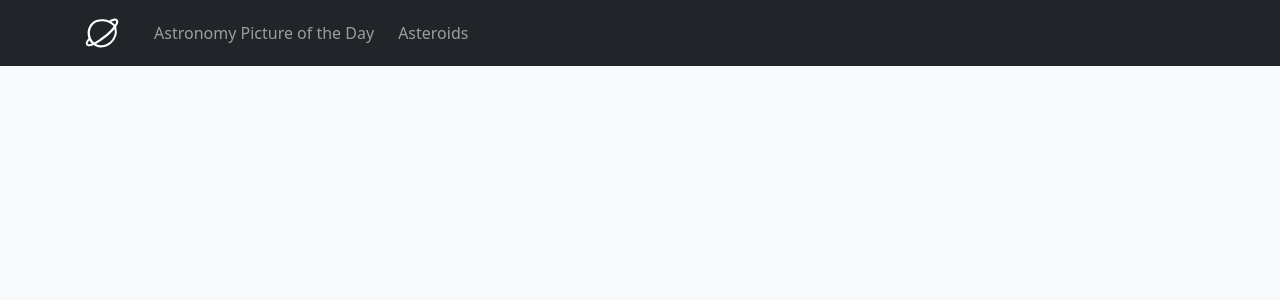
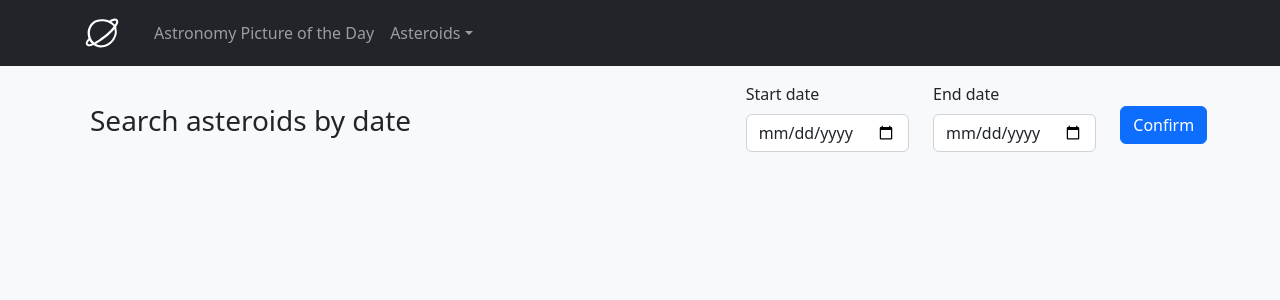
Before and after one commit to jterkalski/react-nasa-app, a React (Create React App) app: page /asteroids_search in a window 1280 px wide. Shown: the top 300 px of the page. Built offline with nearby package versions, Linux system fonts and the light colour scheme.

Commit message:
added AsteroidsSearch page

```diff
--- a/src/App.js
+++ b/src/App.js
@@ -4,16 +4,21 @@ import { Container } from 'react-bootstrap';
 import Home from './pages/Home';
 import Apod from './pages/Apod';
 import Asteroids from './pages/Asteroids';
+import AsteroidsSearch from './pages/AsteroidsSearch';
 
 const App = () => {
     return (
         <div style={{ width: '100%' }}>
             <Navbar />
-            <Container className='mb-4'>
+            <Container className="mb-4">
                 <Routes>
-                    <Route path='/' element={<Home />} />
-                    <Route path='/apod' element={<Apod />} />
-                    <Route path='/asteroids' element={<Asteroids />} />
+                    <Route path="/" element={<Home />} />
+                    <Route path="/apod" element={<Apod />} />
+                    <Route path="/asteroids" element={<Asteroids />} />
+                    <Route
+                        path="/asteroids_search"
+                        element={<AsteroidsSearch />}
+                    />
                 </Routes>
             </Container>
         </div>
--- /dev/null
+++ b/src/components/AsteroidsDateSelect.js
@@ -0,0 +1,17 @@
+import { Form } from 'react-bootstrap';
+
+const AsteroidsDateSelect = ({ label, onChange }) => {
+    return (
+        <Form>
+            <Form.Group className="mb-3" controlId="formBasicDate">
+                <Form.Label>{label}</Form.Label>
+                <Form.Control
+                    type="date"
+                    onChange={(e) => onChange(e.target.value)}
+                />
+            </Form.Group>
+        </Form>
+    );
+};
+
+export default AsteroidsDateSelect;
--- a/src/components/AsteroidsTooltip.js
+++ b/src/components/AsteroidsTooltip.js
@@ -1,4 +1,3 @@
-import Button from 'react-bootstrap/Button';
 import OverlayTrigger from 'react-bootstrap/OverlayTrigger';
 import Tooltip from 'react-bootstrap/Tooltip';
 
@@ -8,19 +7,18 @@ const tooltipText =
 const TooltipPositionedExample = () => {
     return (
         <OverlayTrigger
-            key='bottom'
-            placement='bottom'
+            key="bottom"
+            placement="bottom"
             overlay={
                 <Tooltip
                     id={`tooltip-bottom`}
-                    style={{ width: '150px', marginTop: '15px' }}
-                >
+                    style={{ width: '150px', marginTop: '15px' }}>
                     {tooltipText}
                 </Tooltip>
-            }
-        >
+            }>
             <img
-                src='./icons/info-circle.svg'
+                src="./icons/info-circle.svg"
+                alt="info-circle"
                 style={{
                     height: '14px',
                     position: 'relative',
--- a/src/components/Navbar.js
+++ b/src/components/Navbar.js
@@ -1,20 +1,33 @@
-import { Container, Nav, Navbar as NavbarBs } from 'react-bootstrap';
+import {
+    Container,
+    Nav,
+    Navbar as NavbarBs,
+    NavDropdown,
+} from 'react-bootstrap';
 import { NavLink } from 'react-router-dom';
 
 const Navbar = () => {
     return (
-        <NavbarBs bg='dark' variant='dark'>
+        <NavbarBs bg="dark" variant="dark">
             <Container>
-                <NavbarBs.Brand to='/' as={NavLink}>
-                    <img src='./orbit.svg' alt='orbit-logo' />
+                <NavbarBs.Brand to="/" as={NavLink}>
+                    <img src="./orbit.svg" alt="orbit-logo" />
                 </NavbarBs.Brand>
-                <Nav className='me-auto'>
-                    <Nav.Link to='/apod' as={NavLink} className='ms-2 m-auto'>
+                <Nav className="me-auto">
+                    <Nav.Link to="/apod" as={NavLink} className="ms-2 m-auto">
                         Astronomy Picture of the Day
                     </Nav.Link>
-                    <Nav.Link to='/asteroids' as={NavLink} className='ms-2 m-auto'>
-                        Asteroids
-                    </Nav.Link>
+                    <NavDropdown
+                        id="nav-dropdown-dark-example"
+                        title="Asteroids"
+                        menuVariant="dark">
+                        <NavDropdown.Item href="/asteroids">
+                            Browse
+                        </NavDropdown.Item>
+                        <NavDropdown.Item href="/asteroids_search">
+                            Search by date
+                        </NavDropdown.Item>
+                    </NavDropdown>
                 </Nav>
             </Container>
         </NavbarBs>
--- a/src/pages/Asteroids.js
+++ b/src/pages/Asteroids.js
@@ -4,6 +4,7 @@ import AsteroidsTable from '../components/AsteroidsTable';
 import { apiKey } from '../data/data';
 import axios from 'axios';
 import Loader from '../components/Loader';
+import { Container } from 'react-bootstrap';
 
 const Asteroids = () => {
     const [loading, setLoading] = useState(true);
@@ -41,7 +42,7 @@ const Asteroids = () => {
     };
 
     return (
-        <div className='pb-2'>
+        <Container className="pb-2">
             {totalPages && (
                 <AsteroidsConfigBar
                     page={page}
@@ -56,7 +57,7 @@ const Asteroids = () => {
                     <AsteroidsTable asteroidsData={asteroidsData} />
                 </div>
             )}
-        </div>
+        </Container>
     );
 };
 
--- /dev/null
+++ b/src/pages/AsteroidsSearch.js
@@ -0,0 +1,35 @@
+import { useState } from 'react';
+import { Button, Col, Container, Row } from 'react-bootstrap';
+import AsteroidsDateSelect from '../components/AsteroidsDateSelect';
+
+const AsteroidsSearch = () => {
+    const [dateStart, setDateStart] = useState();
+    const [dateEnd, setDateEnd] = useState();
+
+    return (
+        <Container className="p-2">
+            <Row className="d-flex align-items-center pt-2">
+                <Col xs={7}>
+                    <h3>Search asteroids by date</h3>
+                </Col>
+                <Col xs={2}>
+                    <AsteroidsDateSelect
+                        label="Start date"
+                        onChange={(value) => setDateStart(value)}
+                    />
+                </Col>
+                <Col xs={2}>
+                    <AsteroidsDateSelect
+                        label="End date"
+                        onChange={(value) => setDateEnd(value)}
+                    />
+                </Col>
+                <Col xs={1}>
+                    <Button>Confirm</Button>
+                </Col>
+            </Row>
+        </Container>
+    );
+};
+
+export default AsteroidsSearch;
```
